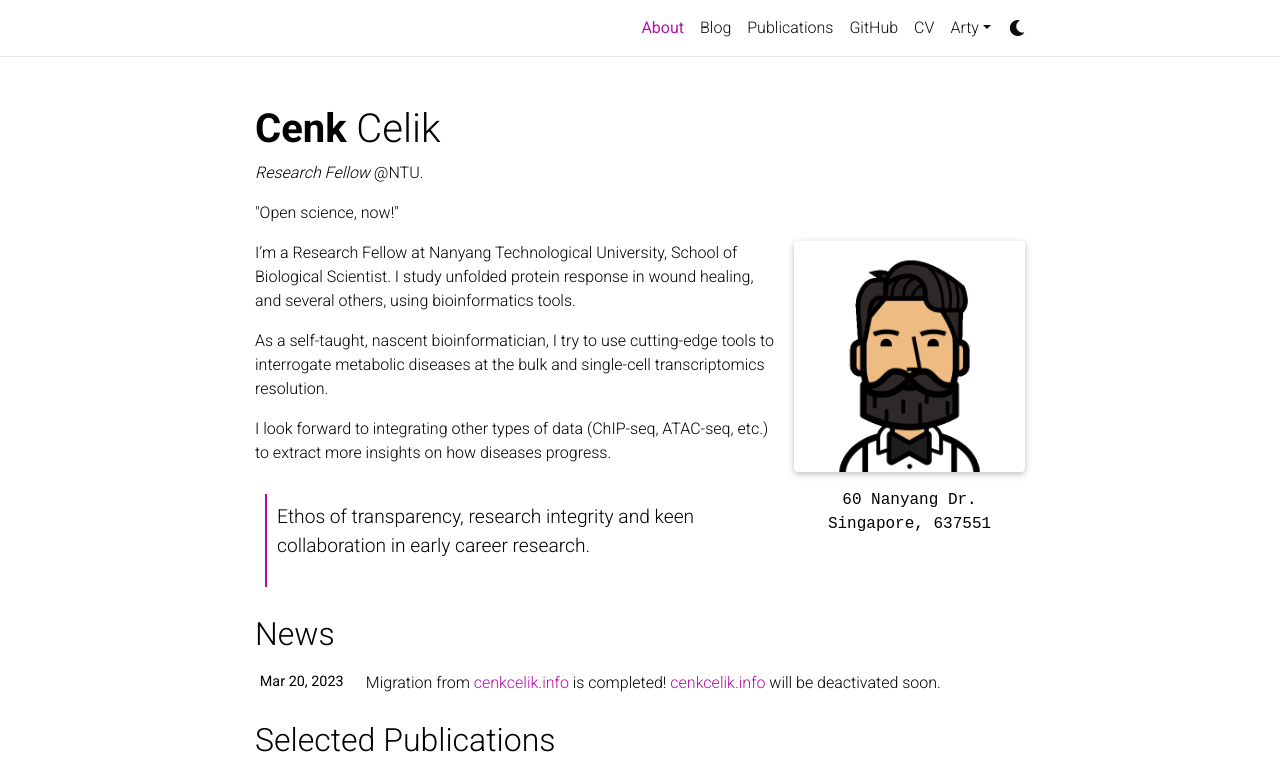
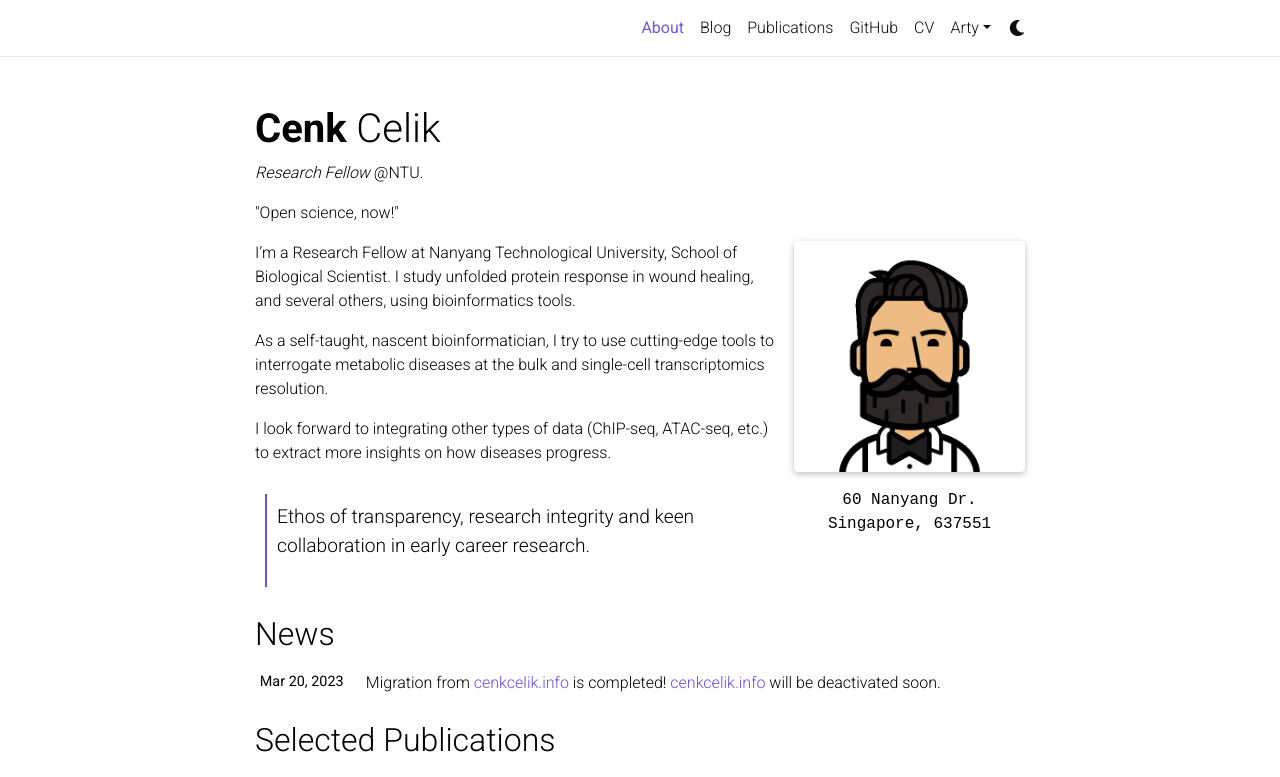
Before and after one commit to cenk-celik/cenk-celik.github.io, a Jekyll site: the page built from _pages/about.md, in a window 1280 px wide. Shown: the top 777 px of the page. Built offline with Jekyll 4.4.1, drawn with Linux system fonts in a browser that asks for light colours; full-size pictures stand in for the smaller copies a plugin makes; comment, search, counter and statistics services are not loaded; a style sheet for code colours, icons or effects is not loaded.

Commit message:
colour profile updated.

```diff
--- a/_sass/_variables.scss
+++ b/_sass/_variables.scss
@@ -8,7 +8,7 @@
 $red-color:           #FF3636 !default;
 $red-color-dark:      #B71C1C !default;
 $orange-color:        #F29105 !default;
-$blue-color:          #0076df !default;
+$blue-color:          #684BF6 !default;
 $blue-color-dark:     #00369f !default;
 $cyan-color:          #2698BA !default;
 $light-cyan-color:    lighten($cyan-color, 25%);
@@ -17,7 +17,7 @@ $green-color-lime:    #B7D12A !default;
 $green-color-dark:    #009f06 !default;
 $green-color-light:   #ddffdd !default;
 $green-color-bright:  #11D68B !default;
-$purple-color:        #B509AC !default;
+$purple-color:        #684BF6 !default;
 $light-purple-color:  lighten($purple-color, 25%);
 $pink-color:          #f92080 !default;
 $pink-color-light:    #ffdddd !default;
```
